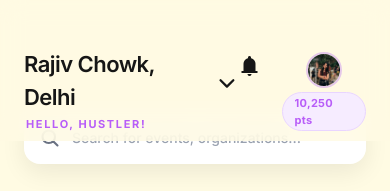
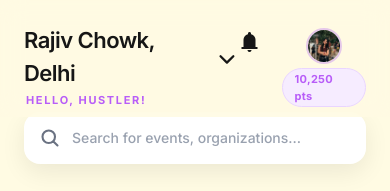
Before and after one commit to RudrakshBairagi/Team-Indo-Chinese, a Next.js app in the folder city-vibes/: page / in a window 390 px wide. Shown: the top 191 px of the page. Built offline with nearby package versions, Linux system fonts and the light colour scheme.

Commit message:
fix: Reduce header padding on mobile to prevent overlap with search bar

```diff
--- a/city-vibes/src/components/Header.tsx
+++ b/city-vibes/src/components/Header.tsx
@@ -48,7 +48,7 @@ export default function Header() {
     if (hideHeader) return null;
 
     return (
-        <header className={`pt-12 px-6 pb-2 flex justify-between items-start bg-background-light/80 backdrop-blur-md absolute top-0 left-0 right-0 z-20 transition-transform duration-300 ${
+        <header className={`pt-6 px-6 pb-2 flex justify-between items-start bg-background-light/80 backdrop-blur-md absolute top-0 left-0 right-0 z-20 transition-transform duration-300 ${
             isVisible ? 'translate-y-0' : '-translate-y-full'
         }`}>
             <div className="flex flex-col cursor-pointer">
```
